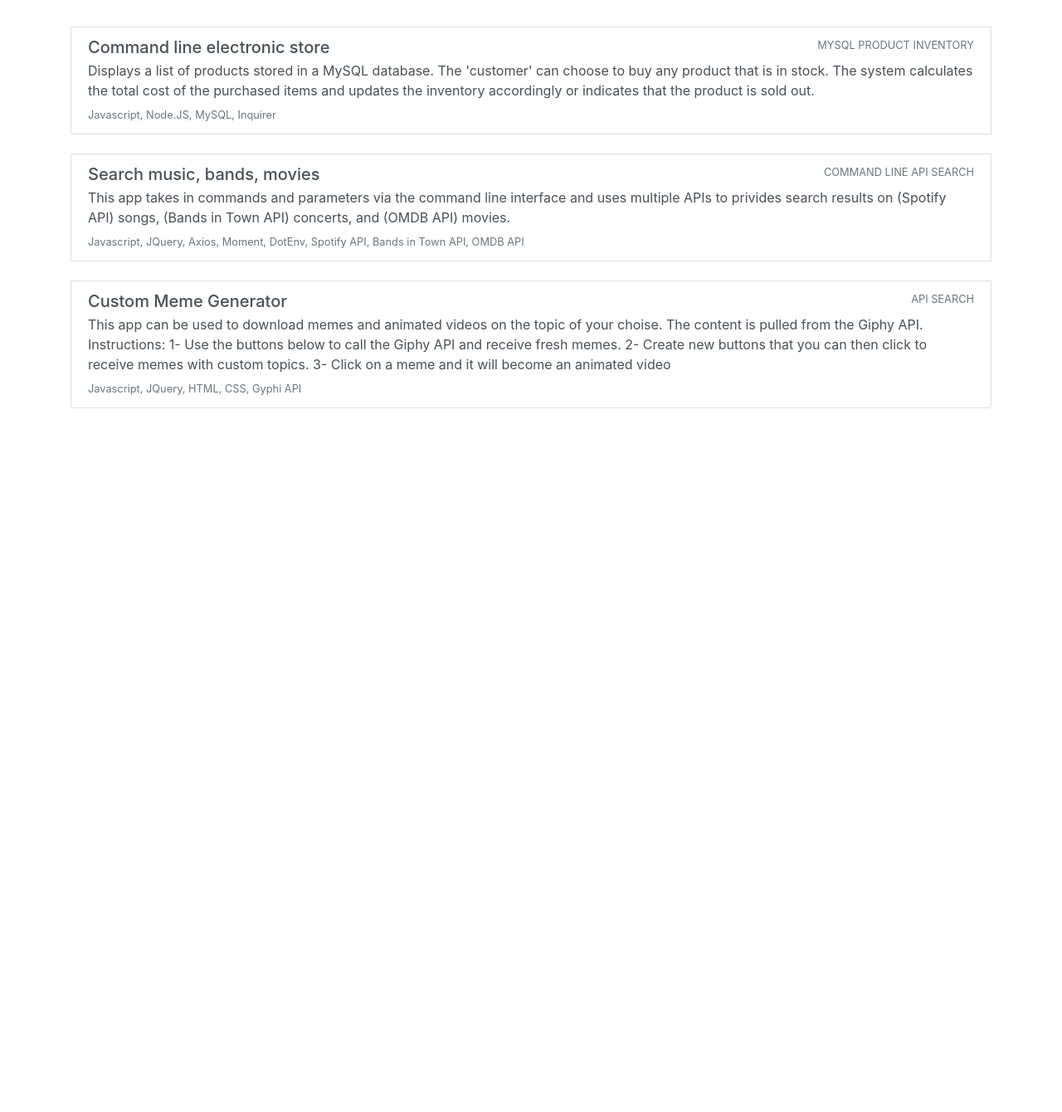
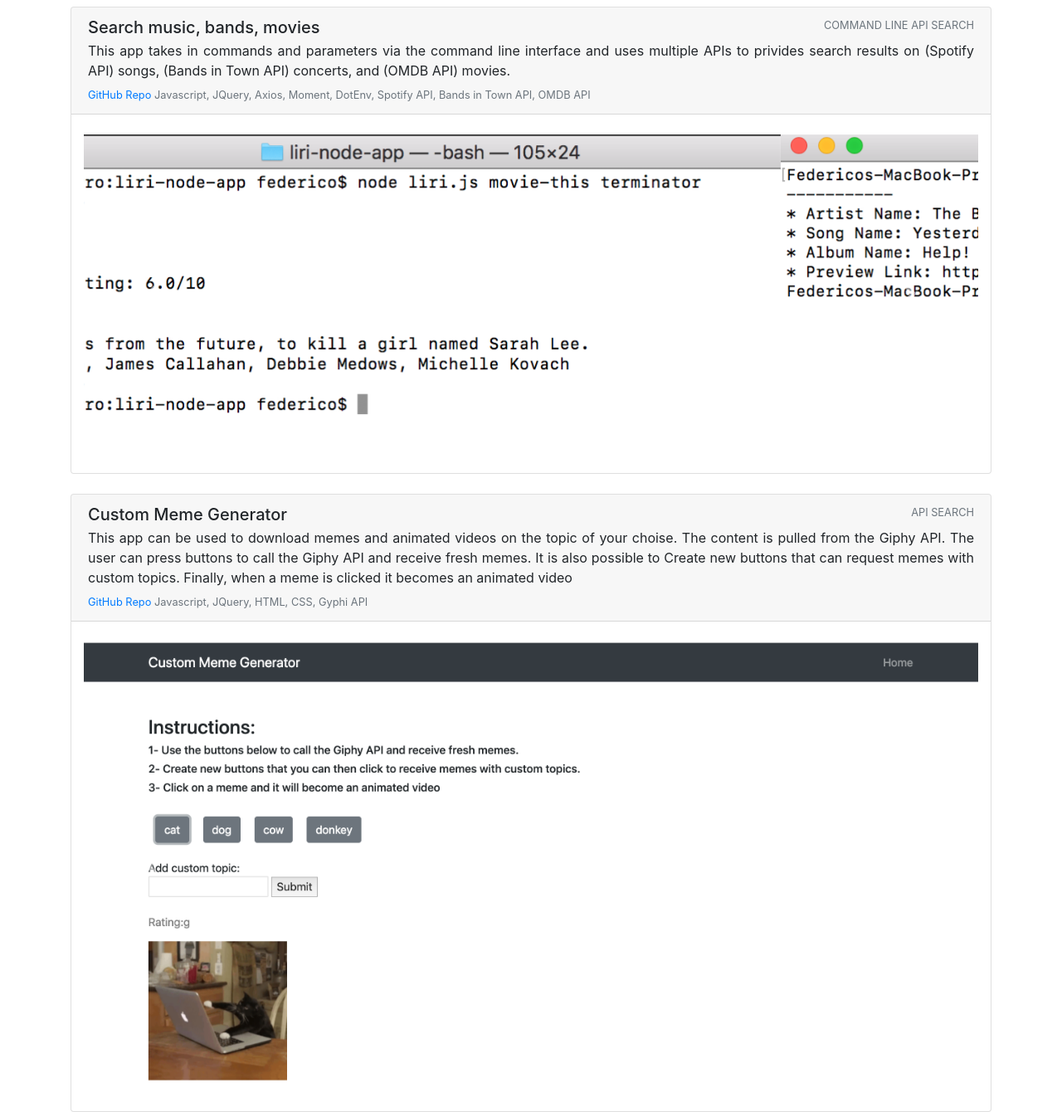
Before and after one commit to fedevillalp/homepage, a website: page code.html in a window 1280 px wide. Shown: the part 4140-5480 px from the top of the page at 83% size. Before the commit the page ends 4632 px from the top, so only its background shows below. Drawn offline with Linux system fonts and the light colour scheme.

Commit message:
all projects with pictures total 7 projects

```diff
--- a/code.html
+++ b/code.html
@@ -389,46 +389,140 @@
       <br>
 
 
+
+      <!------------------ PROJECT # 6 --------------------->
+
+      <div class="card text-center">
+          <div class="card-header">
+
+              <div class="d-flex w-100 justify-content-between">
+                  <h5 class="mb-1">Search music, bands, movies</h5>
+                  <small class="text-muted" >COMMAND LINE API SEARCH</small>
+                </div>
+                <p class="mb-1" style="text-align:justify">This app takes in commands and parameters via the command line interface and uses multiple APIs to privides search results on (Spotify API) songs, (Bands in Town API) concerts, and (OMDB API) movies. </p>
+                <div align="left">
+                <small class="text-muted"><a href="https://github.com/fedevillalp/liri-node-app">GitHub Repo </a>Javascript, JQuery, Axios, Moment, DotEnv, Spotify API, Bands in Town API, OMDB API</small>
+                </div>
+
+          </div>
+
+          <br>
+
+          <div class="container">
+              <div class="row">
+                <div class="col-lg-12 text-center">
+
+                    <div id="carouselExampleControls6" class="carousel slide" data-ride="carousel">
+
+                          <div class="carousel-inner">
+
+                            <div class="carousel-item active">
+                              <img class="d-block w-100" src="assets/fotos/liri/movie-this.png"  alt="First slide">
+                            </div>
+
+                            <div class="carousel-item">
+                              <img class="d-block w-100" src="assets/fotos/liri/spotify-this-song.png" alt="Second slide">
+                            </div>
+
+                          </div>
+
+                          <a class="carousel-control-prev" href="#carouselExampleControls6" role="button" data-slide="prev">
+                            <span class="carousel-control-prev-icon" aria-hidden="true"></span>
+                            <span class="sr-only">Previous</span>
+                          </a>
+
+                          <a class="carousel-control-next" href="#carouselExampleControls6" role="button" data-slide="next">
+                            <span class="carousel-control-next-icon" aria-hidden="true"></span>
+                            <span class="sr-only">Next</span>
+                          </a>
+
+                    </div>
+
+
+
+                </div>
+              </div>
+            </div>
+
+           <br>
+      </div>
+
+      <br>
+
+
+      <!------------------ PROJECT # 7 --------------------->
+
+      <div class="card text-center">
+          <div class="card-header">
+
+              <div class="d-flex w-100 justify-content-between">
+                  <h5 class="mb-1">Custom Meme Generator</h5>
+                  <small class="text-muted">API SEARCH</small>
+                </div>
+                <p class="mb-1" style="text-align:justify">This app can be used to download memes and animated videos on the topic of your choise. The content is pulled from the Giphy API.
+                    The user can press buttons to call the Giphy API and receive fresh memes. It is also possible to Create new buttons that can request memes with custom topics. Finally, when a meme is clicked it becomes an animated video</p>
+                <div align="left">
+                <small class="text-muted"><a href="https://github.com/fedevillalp/giphy">GitHub Repo </a>Javascript, JQuery, HTML, CSS, Gyphi API</small>
+                </div>
+
+          </div>
+
+          <br>
+
+          <div class="container">
+              <div class="row">
+                <div class="col-lg-12 text-center">
+
+                    <div id="carouselExampleControls7" class="carousel slide" data-ride="carousel">
+
+                          <div class="carousel-inner">
+
+                            <div class="carousel-item active">
+                              <img class="d-block w-100" src="assets/fotos/giphy/image1.png"  alt="First slide">
+                            </div>
+
+
+
+                          </div>
+
+                          <a class="carousel-control-prev" href="#carouselExampleControls7" role="button" data-slide="prev">
+                            <span class="carousel-control-prev-icon" aria-hidden="true"></span>
+                            <span class="sr-only">Previous</span>
+                          </a>
+
+                          <a class="carousel-control-next" href="#carouselExampleControls7" role="button" data-slide="next">
+                            <span class="carousel-control-next-icon" aria-hidden="true"></span>
+                            <span class="sr-only">Next</span>
+                          </a>
+
+                    </div>
+
+
+
+                </div>
+              </div>
+            </div>
+
+           <br>
+      </div>
+
+      <br>
+
+
       <!------------------ END  --------------------->
 
 
 
 
-        <br>
-        <a href="https://github.com/fedevillalp/bamazon" class="list-group-item list-group-item-action">
-            <div class="d-flex w-100 justify-content-between">
-            <h5 class="mb-1">Command line electronic store</h5>
-            <small class="text-muted">MYSQL PRODUCT INVENTORY</small>
-            </div>
-            <p class="mb-1">Displays a list of products stored in a MySQL database. The 'customer' can choose to buy any product that is in stock. The system calculates the total cost of the purchased items and updates the inventory accordingly or indicates that the product is sold out.</p>
-            <small class="text-muted">Javascript, Node.JS, MySQL, Inquirer</small>
-        </a>
-
-        <br>
 
 
 
-        <a href="https://github.com/fedevillalp/liri-node-app" class="list-group-item list-group-item-action">
-          <div class="d-flex w-100 justify-content-between">
-            <h5 class="mb-1">Search music, bands, movies</h5>
-            <small class="text-muted">COMMAND LINE API SEARCH</small>
-          </div>
-          <p class="mb-1">This app takes in commands and parameters via the command line interface and uses multiple APIs to privides search results on (Spotify API) songs, (Bands in Town API) concerts, and (OMDB API) movies. </p>
-          <small class="text-muted">Javascript, JQuery, Axios, Moment, DotEnv, Spotify API, Bands in Town API, OMDB API</small>
-        </a>
 
-        <br>
 
-        <a href="https://github.com/fedevillalp/giphy" class="list-group-item list-group-item-action">
-          <div class="d-flex w-100 justify-content-between">
-            <h5 class="mb-1">Custom Meme Generator</h5>
-            <small class="text-muted">API SEARCH</small>
-          </div>
-          <p class="mb-1">This app can be used to download memes and animated videos on the topic of your choise. The content is pulled from the Giphy API.
 
-              Instructions: 1- Use the buttons below to call the Giphy API and receive fresh memes. 2- Create new buttons that you can then click to receive memes with custom topics. 3- Click on a meme and it will become an animated video</p>
-          <small class="text-muted">Javascript, JQuery, HTML, CSS, Gyphi API</small>
-        </a>
+
+
+
 
     </div>
 
```
Also changed, not shown: assets/fotos/giphy/image1.png (added), assets/fotos/liri/concert-this.png (added), assets/fotos/liri/do-what-it-says.png (added), assets/fotos/liri/movie-this.png (added), assets/fotos/liri/spotify-this-song.png (added), 1 other file.
